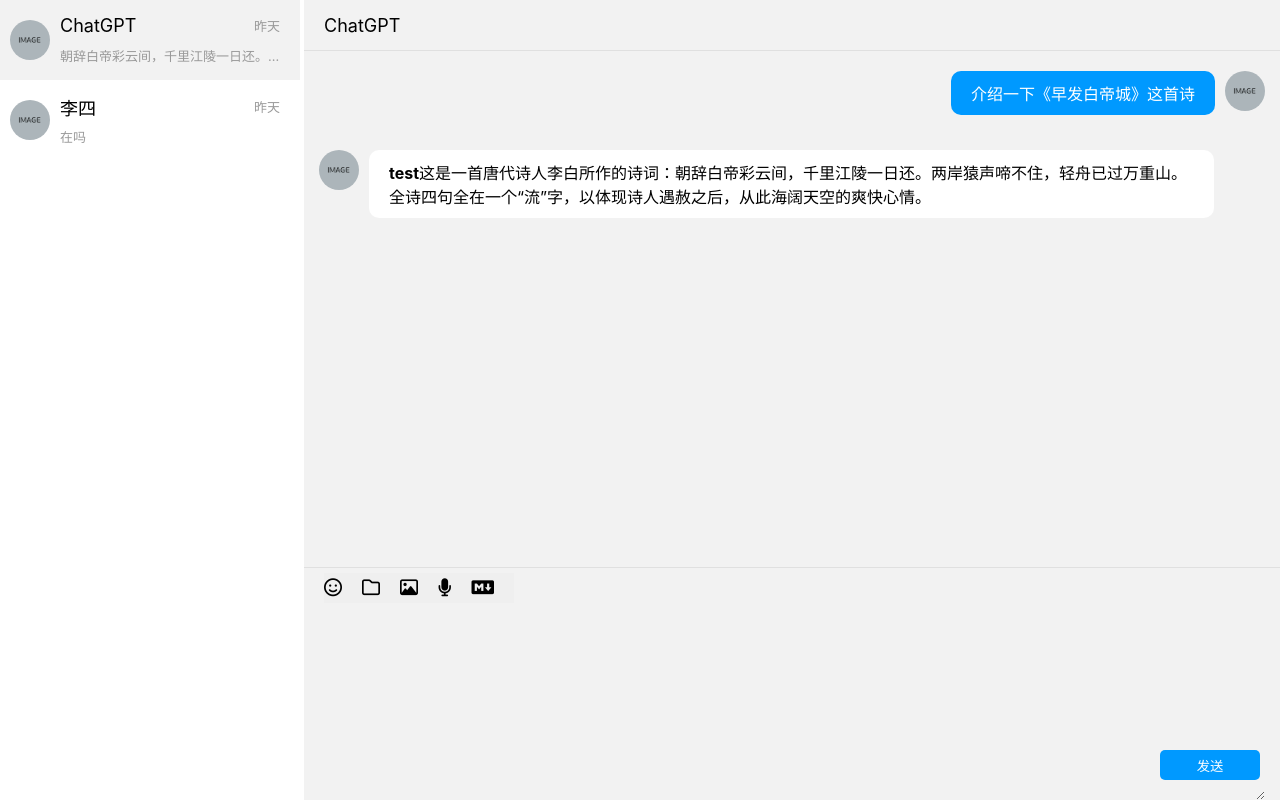
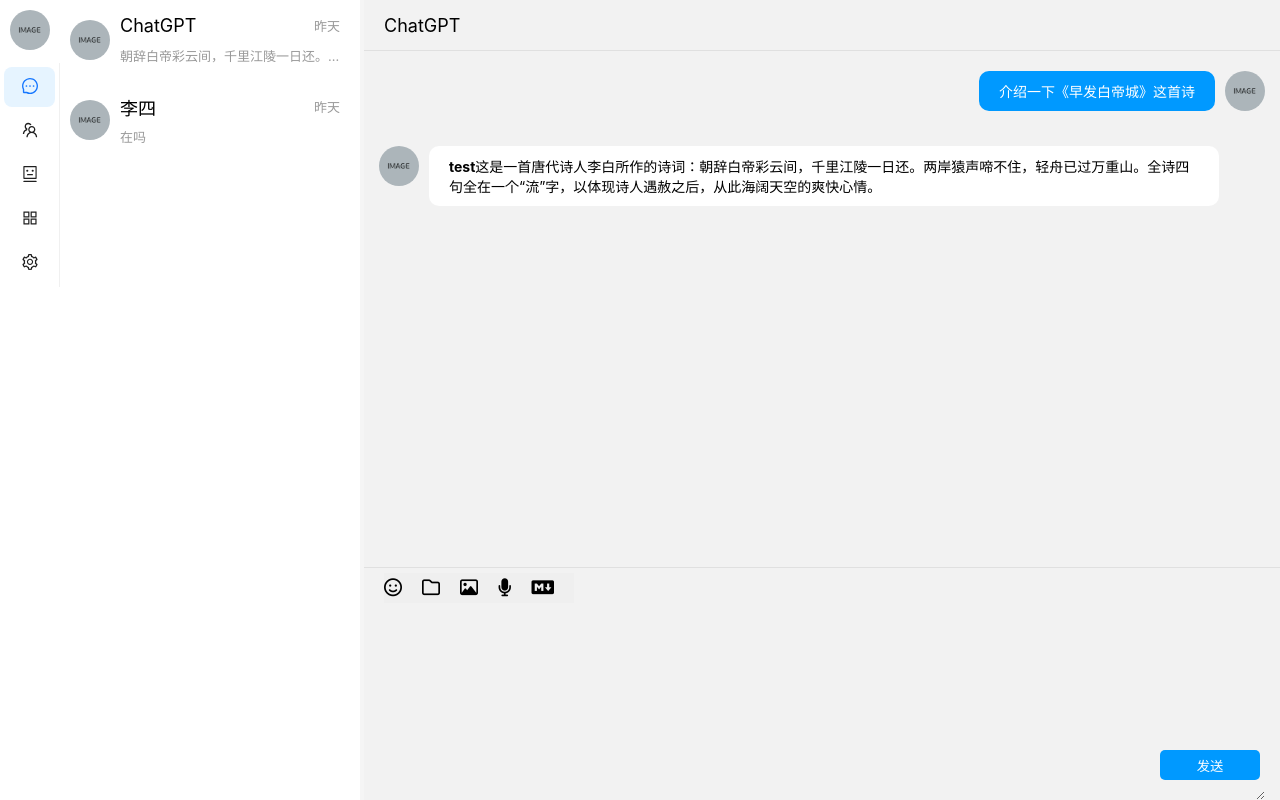
Before and after one commit to xuyinjiesh/AxChat, a React (Create React App) app: page / in a window 1280 px wide. Built offline with nearby package versions, Linux system fonts and the light colour scheme.

Commit message:
feat: add main menu

```diff
--- a/package.json
+++ b/package.json
@@ -8,11 +8,10 @@
     "@testing-library/react": "^13.4.0",
     "@testing-library/user-event": "^13.5.0",
     "antd": "^5.16.2",
-    "nord": "^0.2.1",
     "react": "^18.2.0",
     "react-dom": "^18.2.0",
     "react-markdown": "^9.0.1",
-    "react-scripts": "5.0.1",
+    "react-scripts": "^5.0.1",
     "sass": "^1.74.1",
     "web-vitals": "^2.1.4"
   },
--- /dev/null
+++ b/src/assets/ChatContainer.scss
@@ -0,0 +1,166 @@
+@import "globals.scss";
+
+
+.ChatContainer {
+  display: flex;
+  .ChatCorridor {
+    width: 100%;
+    background-color: $qqwhite00;
+    display: flex;
+    flex-direction: column;
+
+    .ChatBriefWrapper {
+
+      width: 100%;
+      height: 80px;
+      display: flex;
+      align-items: center;
+
+      .Portrait {
+        flex: 0 0 40px;
+        width: 40px;
+        height: 40px;
+        border-radius: 50%;
+        margin: 10px 10px;
+        object-fit: cover;
+      }
+
+      .Info {
+        flex: 1;
+        width: calc(100% - 60px);
+        height: 100%;
+        display: flex;
+        flex-direction: column;
+        padding: 10px 0px;
+        justify-content: space-around;
+        .NameAndTime {
+          display: flex;
+          align-items: center;
+          justify-content: space-between;
+          .Name {
+            user-select: none;
+            font-size: 18px;
+            color: $qqblack00;
+          }
+          .Time {
+            font-size: 13px;
+            user-select: none;
+            padding-right: 20px;
+            color: $qqblack2l;
+          }
+        }
+
+        .Message {
+          position: relative;
+          font-size: 13px;
+          user-select: none;
+          width: calc(100% - 10px);
+          color: $qqblack2l;
+          white-space: nowrap;
+          text-overflow: ellipsis;
+          word-break: break-all;
+          overflow: hidden;
+        }
+      }
+    }
+
+    .ChatBriefWrapper:hover {
+      background-color: $qqwhite1d;
+    }
+
+  }
+
+
+  .ChatRoom {
+    background-color: $qqwhite1d;
+    flex: 1;
+    display: flex;
+    flex-direction: column;
+
+    .HeaderWrapper {
+      height: 50px;
+      display: flex;
+      align-items: center;
+      justify-content: space-between;
+
+      .UserName {
+        padding-left: 20px;
+        font-size: 18px;
+      }
+
+      .ToolBar {
+        display: flex;
+
+        Tool {
+          padding: 0 10px;
+          font-size: 18px;
+          border: none;
+          &:hover {
+            color: $qqblue00;
+          }
+        }
+      }
+    }
+
+
+
+    .InputWrapper {
+      flex: 7;
+      display: flex;
+      flex-direction: column;
+      padding: 0px 15px;
+      .ToolBar {
+        height: 40px;
+        display: flex;
+        align-items: center;
+        padding-left: 5px;
+        .Tool {
+          padding-right: 20px;
+          height: 30px;
+          border: none;
+          i {
+            font-size: 18px;
+          }
+          &:hover {
+            color: $qqblue00;
+          }
+        }
+      }
+
+      textarea {
+        font-size: 16px;
+        font-family: 'Microsoft YaHei';
+        flex: 1;
+        border: none;
+        outline: none;
+        background-color: $qqwhite1d;
+      }
+
+      .SendButtonWrapper {
+        .SendButton {
+          z-index: 1;
+          width: 100px;
+          height: 30px;
+          border: none;
+          border-radius: 5px;
+          background-color: $qqblue00;
+          color: white;
+
+          position: absolute;
+          bottom: 0;
+          right: 0;
+          margin-bottom: 20px;
+          margin-right: 20px;
+          &:hover {
+            background-color: $qqblue1d;
+          }
+          &:active {
+            background-color: $qqblue2d;
+          }
+        }
+      }
+    }
+
+  }
+
+}
--- a/src/assets/Home.scss
+++ b/src/assets/Home.scss
@@ -1,181 +1,11 @@
 @import "globals.scss";
 
-.Home {
-  height: 100vh;
-  display: flex;
-  align-items: center;
-  justify-content: center;
-
 .HomeContainer {
-
-    width: 100%;
-    height: 100%;
-    border: none;
-    display: flex;
-
-    .ChatCorridor {
-      width: 100%;
-      background-color: $qqwhite00;
-      display: flex;
-      flex-direction: column;
-
-      .ChatBriefWrapper {
-
-        width: 100%;
-        height: 80px;
-        display: flex;
-        align-items: center;
-
-        .Portrait {
-          flex: 0 0 40px;
+  .Advator {
     width: 40px;
     height: 40px;
     border-radius: 50%;
     margin: 10px 10px;
     object-fit: cover;
   }
-
-        .Info {
-          flex: 1;
-          width: calc(100% - 60px);
-          height: 100%;
-          display: flex;
-          flex-direction: column;
-          padding: 10px 0px;
-          justify-content: space-around;
-          .NameAndTime {
-            display: flex;
-            align-items: center;
-            justify-content: space-between;
-            .Name {
-              user-select: none;
-              font-size: 18px;
-              color: $qqblack00;
 }
-            .Time {
-              font-size: 13px;
-              user-select: none;
-              padding-right: 20px;
-              color: $qqblack2l;
-            }
-          }
-
-          .Message {
-            position: relative;
-            font-size: 13px;
-            user-select: none;
-            width: calc(100% - 10px);
-            color: $qqblack2l;
-            white-space: nowrap;
-            text-overflow: ellipsis;
-            word-break: break-all;
-            overflow: hidden;
-          }
-        }
-      }
-
-      .ChatBriefWrapper:hover {
-        background-color: $qqwhite1d;
-      }
-
-    }
-
-
-    .ChatRoom {
-      background-color: $qqwhite1d;
-      flex: 1;
-      display: flex;
-      flex-direction: column;
-
-      .HeaderWrapper {
-        height: 50px;
-        display: flex;
-        align-items: center;
-        justify-content: space-between;
-
-        .UserName {
-          padding-left: 20px;
-          font-size: 18px;
-        }
-
-        .ToolBar {
-          display: flex;
-
-          Tool {
-            padding: 0 10px;
-            font-size: 18px;
-            border: none;
-            &:hover {
-              color: $qqblue00;
-            }
-          }
-        }
-      }
-
-
-
-      .InputWrapper {
-        flex: 7;
-        display: flex;
-        flex-direction: column;
-        padding: 0px 15px;
-        .ToolBar {
-          height: 40px;
-          display: flex;
-          align-items: center;
-          padding-left: 5px;
-          .Tool {
-            padding-right: 20px;
-            height: 30px;
-            border: none;
-            i {
-              font-size: 18px;
-            }
-            &:hover {
-              color: $qqblue00;
-            }
-          }
-        }
-
-        textarea {
-          font-size: 16px;
-          font-family: 'Microsoft YaHei';
-          flex: 1;
-          border: none;
-          outline: none;
-          background-color: $qqwhite1d;
-        }
-
-        .SendButtonWrapper {
-          .SendButton {
-            z-index: 1;
-            width: 100px;
-            height: 30px;
-            border: none;
-            border-radius: 5px;
-            background-color: $qqblue00;
-            color: white;
-
-            position: absolute;
-            bottom: 0;
-            right: 0;
-            margin-bottom: 20px;
-            margin-right: 20px;
-            &:hover {
-              background-color: $qqblue1d;
-            }
-            &:active {
-              background-color: $qqblue2d;
-            }
-          }
-        }
-      }
-
-    }
-
-
-
-
-
-  }
-}
--- a/src/components/MessagesWrapper.jsx
+++ b/src/components/MessagesWrapper.jsx
@@ -49,6 +49,7 @@
           </div>
         </MessageContextMenu>
       </div>
+
     </div>
   );
 };
--- /dev/null
+++ b/src/pages/ChatContainer.jsx
@@ -0,0 +1,32 @@
+import React, { useEffect, useState } from "react";
+import ChatCorridor from "../components/ChatCorridor";
+import ChatRoom from "../components/ChatRoom";
+import '../assets/ChatContainer.scss';
+
+const ChatContainer = () => {
+  const [sidebarWidth, setSidebarWidth] = useState(300);
+  const handleMouseDown = (e) => {
+    e.preventDefault();
+    document.addEventListener("mousemove", handleMouseMove);
+    document.addEventListener("mouseup", handleMouseUp);
+  };
+  const handleMouseMove = (e) => {
+    setSidebarWidth(e.clientX);
+  };
+  const handleMouseUp = (e) => {
+    document.removeEventListener("mousemove", handleMouseMove);
+    document.removeEventListener("mouseup", handleMouseUp);
+  };
+  return (
+    <div className="ChatContainer">
+      <ChatCorridor sidebarWidth={sidebarWidth} />
+        <div className="Sidebar"
+          style={{ width: `4px`, height: `100%`, cursor: `w-resize` }}
+          onMouseDown={handleMouseDown}>
+        </div>
+      <ChatRoom />
+    </div>
+  );
+};
+
+export default ChatContainer;
--- a/src/pages/Home.jsx
+++ b/src/pages/Home.jsx
@@ -1,35 +1,58 @@
+import '../assets/Home.scss';
 import React, { useEffect, useState } from "react";
-import ChatCorridor from "../components/ChatCorridor";
-import ChatRoom from "../components/ChatRoom";
-import '../assets/Home.scss';
+import { Collapse, Layout, Menu, theme } from "antd";
+import {
+  MessageOutlined,
+  TeamOutlined,
+  RobotOutlined,
+  AppstoreOutlined,
+  SettingOutlined
+} from "@ant-design/icons";
+import ChatContainer from "./ChatContainer";
+import Sider from "antd/es/layout/Sider";
+import test_img from "../assets/test-img.jpg";
 
 
+const items = [
+  {
+    key: '1', icon: <MessageOutlined />,
+    window: (
+      <ChatContainer/>
+    )
+  },
+  {
+    key: '2', icon: <TeamOutlined />,
+  },
+  { key: '3', icon: <RobotOutlined /> },
+  { key: '4', icon: <AppstoreOutlined />},
+  { key: '5', icon: <SettingOutlined /> },
+];
 
 function Home() {
-  const [sidebarWidth, setSidebarWidth] = useState(300);
-  const handleMouseDown = (e) => {
-    e.preventDefault();
-    document.addEventListener("mousemove", handleMouseMove);
-    document.addEventListener("mouseup", handleMouseUp);
-  };
-  const handleMouseMove = (e) => {
-    setSidebarWidth(e.clientX);
-  };
-  const handleMouseUp = (e) => {
-    document.removeEventListener("mousemove", handleMouseMove);
-    document.removeEventListener("mouseup", handleMouseUp);
-  };
+  // const handleClick = (item) => {
+  //   if()
+  // };
+  // const {
+  //   token: { colorBgContainer, borderRadiusLG },
+  // } = theme.useToken();
 
   return (
-    <div className="Home">
-      <div className="HomeContainer">
-        <ChatCorridor sidebarWidth={sidebarWidth}/>
-        <div className="Sidebar"
-          style={{ width: `4px`, height: `100%`, cursor: `w-resize` }}
-          onMouseDown={handleMouseDown}>
-        </div>
-        <ChatRoom />
-      </div>
+    <div className="HomeContainer">
+        <Layout style={{minHeight: '100vh'}}>
+          <Sider theme="light" collapsed="true" collapsedWidth="60px">
+            <img className="Advator" src={test_img}/>
+            <Menu
+              items={items}
+              defaultSelectedKeys={['1']}
+              theme="light"
+            />
+          </Sider>
+            {
+              items.map((item) => {
+                return item.window;
+              })
+            }
+        </Layout>
     </div>
   );
 };
```
Also changed, not shown: 1 other file (tests, documents, lock files or other folders). Lines whose indentation alone changed are shown as unchanged.
